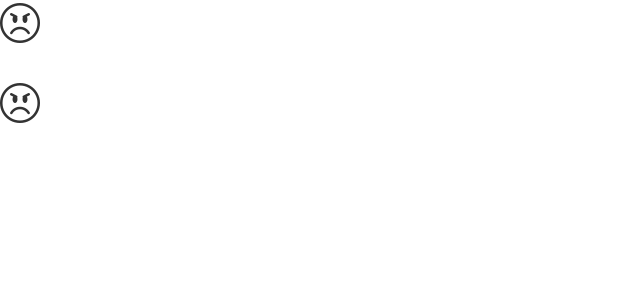
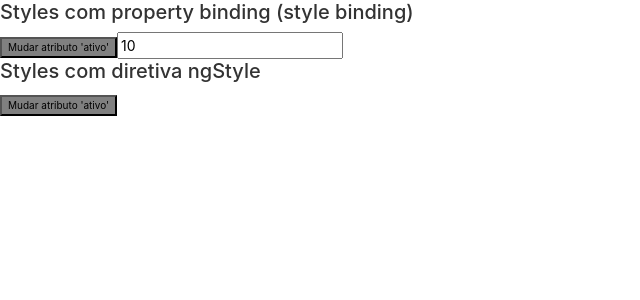
Before and after one commit to apazze/angular-spike, an Angular app in the folder angular/: page / in a window 1280 px wide. Shown: the top 300 px of the page, without its empty margins (0-640 px from the left). Built offline with nearby package versions, Linux system fonts and the light colour scheme.

Commit message:
diretiva ngStyle

```diff
--- a/angular/src/app/app.component.html
+++ b/angular/src/app/app.component.html
@@ -501,4 +501,5 @@
 <!-- <app-diretiva-ng-if></app-diretiva-ng-if> -->
 <!-- <app-diretiva-ngswitch></app-diretiva-ngswitch> -->
 <!-- <app-diretiva-ngfor></app-diretiva-ngfor> -->
-<app-diretiva-ngclass></app-diretiva-ngclass>
+<!-- <app-diretiva-ngclass></app-diretiva-ngclass> -->
+<app-diretiva-ngstyle></app-diretiva-ngstyle>
--- a/angular/src/app/app.module.ts
+++ b/angular/src/app/app.module.ts
@@ -14,13 +14,14 @@ import { DiretivaNgIfComponent } from './diretiva-ng-if/diretiva-ng-if.component
 import { DiretivaNgswitchComponent } from './diretiva-ngswitch/diretiva-ngswitch.component';
 import { DiretivaNgforComponent } from './diretiva-ngfor/diretiva-ngfor.component';
 import { DiretivaNgclassComponent } from './diretiva-ngclass/diretiva-ngclass.component';
+import { DiretivaNgstyleComponent } from './diretiva-ngstyle/diretiva-ngstyle.component';
 
 @NgModule({ //Decorator ou anotação da classe que é um módulo e que agrupa e organiza componentes, services, etc... de uma determinado pacote ou feature
   declarations: [ // declarations, imports, providers, bootstrap são metadados
     AppComponent, // em declarations é declarado os componentes, diretivas e pipes do módulo
     MeuPrimeiroComponenteComponent,
     DataBindingComponent,
-    InputPropertyComponent, OutputPropertyComponent, CicloComponent, DiretivaNgIfComponent, DiretivaNgswitchComponent, DiretivaNgforComponent, DiretivaNgclassComponent //expor o componente para outras classes
+    InputPropertyComponent, OutputPropertyComponent, CicloComponent, DiretivaNgIfComponent, DiretivaNgswitchComponent, DiretivaNgforComponent, DiretivaNgclassComponent, DiretivaNgstyleComponent //expor o componente para outras classes
   ],
   imports: [
     BrowserModule, // módulos externos que serão importados nos componentes ou neste módulo
--- /dev/null
+++ b/angular/src/app/diretiva-ngstyle/diretiva-ngstyle.component.html
@@ -0,0 +1,26 @@
+<h5>Styles com property binding (style binding)</h5>
+<button
+[style.backgroundColor]="ativo ? 'blue' : 'gray'"
+[style.color]="ativo ? 'white' : 'black'"
+[style.fontWeight]="ativo ? 'bold' : 'normal'"
+[style.fontSize]="tamanhoFonte + 'px'"
+(click)="mudarAtivo()"
+>
+Mudar atributo 'ativo'
+</button>
+
+<input type="text" [(ngModel)]="tamanhoFonte">
+<br>
+
+<h5>Styles com diretiva ngStyle</h5>
+<button
+[ngStyle]="{
+    'backgroundColor': ativo ? 'blue' : 'gray',
+    'color': ativo ? 'white' : 'black',
+    'fontWeight': ativo ? 'bold' : 'normal',
+    'fontSize': tamanhoFonte + 'px'
+}"
+(click)="mudarAtivo()"
+>
+Mudar atributo 'ativo'
+</button>
--- /dev/null
+++ b/angular/src/app/diretiva-ngstyle/diretiva-ngstyle.component.ts
@@ -0,0 +1,17 @@
+import { Component } from '@angular/core';
+
+@Component({
+  selector: 'app-diretiva-ngstyle',
+  templateUrl: './diretiva-ngstyle.component.html',
+  styleUrls: ['./diretiva-ngstyle.component.css']
+})
+export class DiretivaNgstyleComponent {
+
+  ativo: boolean = false;
+  tamanhoFonte: number = 10;
+
+  mudarAtivo() {
+    this.ativo = !this.ativo;
+  }
+
+}
```
Also changed, not shown: angular/src/app/diretiva-ngstyle/diretiva-ngstyle.component.css (added), 1 other file (tests, documents, lock files or other folders).
